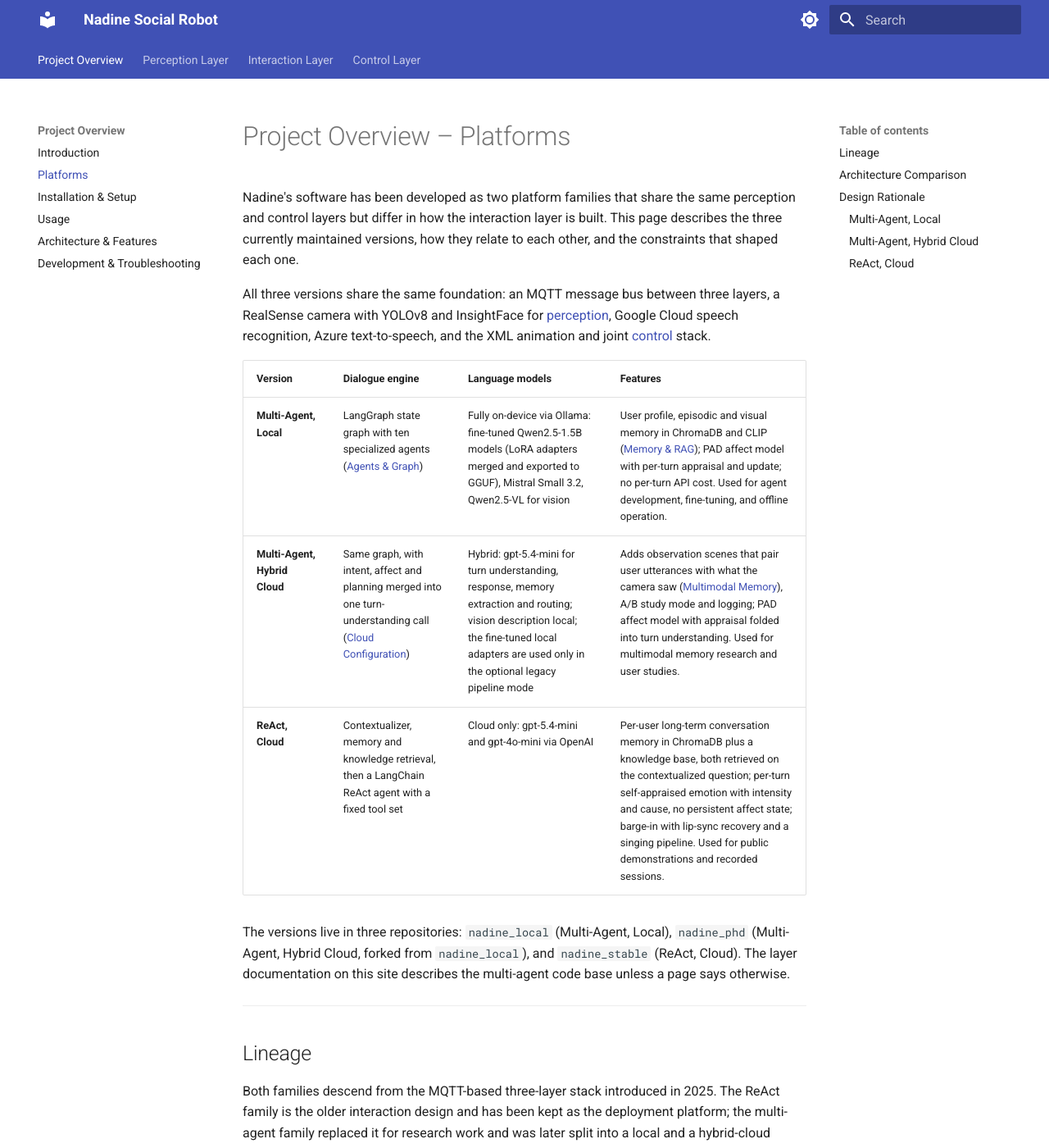
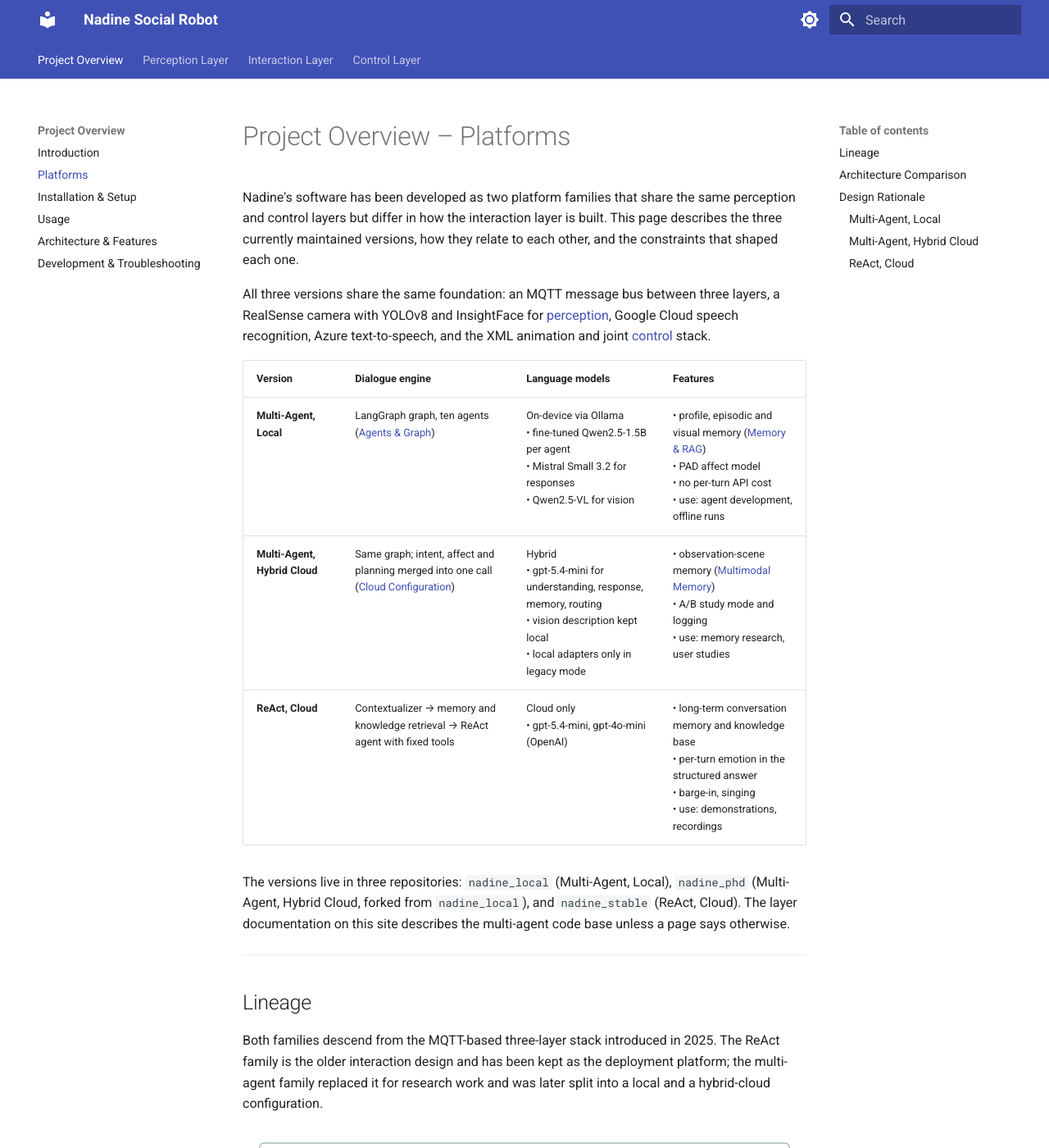
Before and after one commit to hangyeol013/nadine_documentation, an MkDocs documentation site: the page built from docs/platforms.md, in a window 1280 px wide and 1400 px high. Shown: the whole window at 82% size. Built offline with MkDocs 1.6.1 and Material for MkDocs 9.7.7, drawn with Linux system fonts in a browser that asks for light colours.

Commit message:
Condense the Platforms table into bulleted cells
Co-Authored-By: Claude Fable 5.1 <noreply@anthropic.com>

```diff
--- a/docs/platforms.md
+++ b/docs/platforms.md
@@ -6,9 +6,9 @@ All three versions share the same foundation: an MQTT message bus between three
 
 | Version | Dialogue engine | Language models | Features |
 |---|---|---|---|
-| **Multi-Agent, Local** | LangGraph state graph with ten specialized agents ([Agents & Graph](interaction-agents.md)) | Fully on-device via Ollama: fine-tuned Qwen2.5-1.5B models (LoRA adapters merged and exported to GGUF), Mistral Small 3.2, Qwen2.5-VL for vision | User profile, episodic and visual memory in ChromaDB and CLIP ([Memory & RAG](interaction-memory-rag.md)); PAD affect model with per-turn appraisal and update; no per-turn API cost. Used for agent development, fine-tuning, and offline operation. |
-| **Multi-Agent, Hybrid Cloud** | Same graph, with intent, affect and planning merged into one turn-understanding call ([Cloud Configuration](interaction-cloud-config.md)) | Hybrid: gpt-5.4-mini for turn understanding, response, memory extraction and routing; vision description local; the fine-tuned local adapters are used only in the optional legacy pipeline mode | Adds observation scenes that pair user utterances with what the camera saw ([Multimodal Memory](interaction-multimodal-memory.md)), A/B study mode and logging; PAD affect model with appraisal folded into turn understanding. Used for multimodal memory research and user studies. |
-| **ReAct, Cloud** | Contextualizer, memory and knowledge retrieval, then a LangChain ReAct agent with a fixed tool set | Cloud only: gpt-5.4-mini and gpt-4o-mini via OpenAI | Per-user long-term conversation memory in ChromaDB plus a knowledge base, both retrieved on the contextualized question; per-turn self-appraised emotion with intensity and cause, no persistent affect state; barge-in with lip-sync recovery and a singing pipeline. Used for public demonstrations and recorded sessions. |
+| **Multi-Agent, Local** | LangGraph graph, ten agents ([Agents & Graph](interaction-agents.md)) | On-device via Ollama<br>• fine-tuned Qwen2.5-1.5B per agent<br>• Mistral Small 3.2 for responses<br>• Qwen2.5-VL for vision | • profile, episodic and visual memory ([Memory & RAG](interaction-memory-rag.md))<br>• PAD affect model<br>• no per-turn API cost<br>• use: agent development, offline runs |
+| **Multi-Agent, Hybrid Cloud** | Same graph; intent, affect and planning merged into one call ([Cloud Configuration](interaction-cloud-config.md)) | Hybrid<br>• gpt-5.4-mini for understanding, response, memory, routing<br>• vision description kept local<br>• local adapters only in legacy mode | • observation-scene memory ([Multimodal Memory](interaction-multimodal-memory.md))<br>• A/B study mode and logging<br>• use: memory research, user studies |
+| **ReAct, Cloud** | Contextualizer → memory and knowledge retrieval → ReAct agent with fixed tools | Cloud only<br>• gpt-5.4-mini, gpt-4o-mini (OpenAI) | • long-term conversation memory and knowledge base<br>• per-turn emotion in the structured answer<br>• barge-in, singing<br>• use: demonstrations, recordings |
 
 The versions live in three repositories: `nadine_local` (Multi-Agent, Local), `nadine_phd` (Multi-Agent, Hybrid Cloud, forked from `nadine_local`), and `nadine_stable` (ReAct, Cloud). The layer documentation on this site describes the multi-agent code base unless a page says otherwise.
 
```
